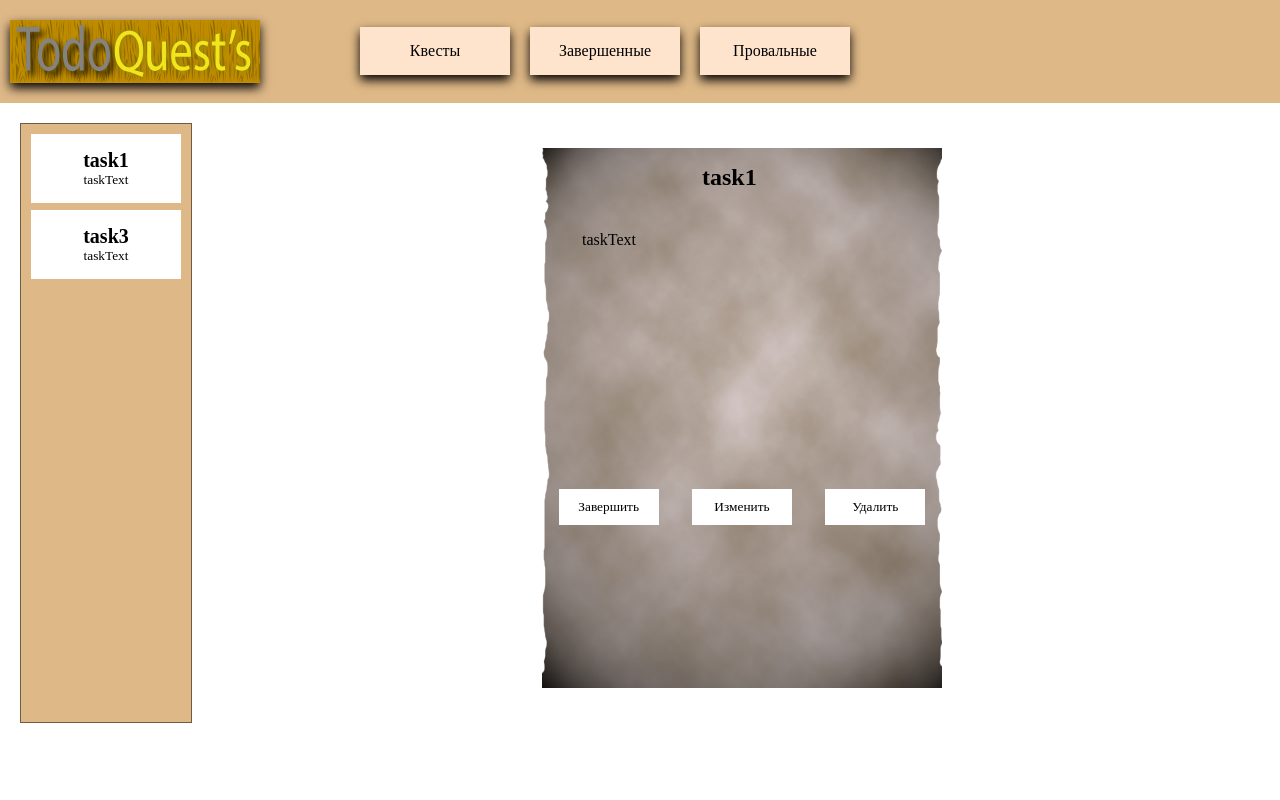
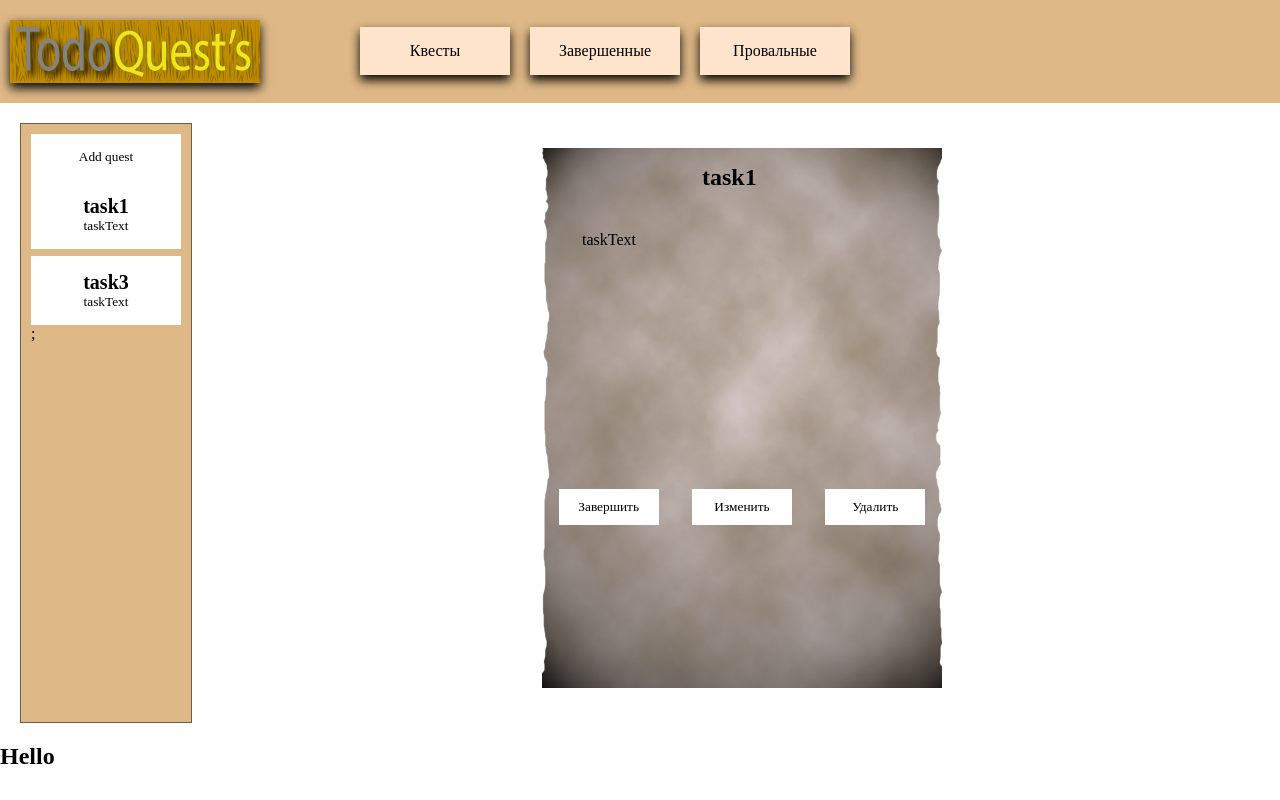
Before and after one commit to Skenzi/Todo, a React app: page / in a window 1280 px wide. Built offline with nearby package versions, Linux system fonts and the light colour scheme; the HTML template or start-up script is replaced by a standard one.

Commit message:
add modal

```diff
--- a/src/components/App.jsx
+++ b/src/components/App.jsx
@@ -4,6 +4,7 @@ import Header from './Header.jsx';
 import AllTasks from './pages/AllTasks.jsx';
 import SuccefullTasks from './pages/SucceffulTasks.jsx';
 import FailedTasks from './pages/FailedTasks.jsx';
+import ModalTaskForm from "./ModalFormTask.jsx";
 
 const App = () => {
     return <>
@@ -16,6 +17,7 @@ const App = () => {
                     <Route exact path="/failedTasks" element={<FailedTasks />} />
                 </Routes>
             </main>
+            <ModalTaskForm />
         </Router>
     </>
 };
--- a/src/components/ListTasks.jsx
+++ b/src/components/ListTasks.jsx
@@ -2,6 +2,7 @@ import React from "react";
 import { useDispatch, useSelector } from "react-redux";
 import { tasksActiveSelector, tasksSuccefullSelector, tasksFailedSelector } from "../store/selectors";
 import { setCurrentTaskId } from '../store/slices/tasksSlice.js';
+import { setStateModal } from "../store/slices/modalSlice";
 
 const tasksSelectors = {
     active: tasksActiveSelector,
@@ -12,19 +13,25 @@ const tasksSelectors = {
 const ListTasks = ({ currentTasksStatus }) => {
     const tasks = useSelector(tasksSelectors[currentTasksStatus]);
     const dispatch = useDispatch();
-    const changeCurrentId = (id) => () => {
+    const setCurrentId = (id) => () => {
         dispatch(setCurrentTaskId(id));
     }
-    return <ol className="tasks-list">
+    const setModal = () => {
+        dispatch(setStateModal(true));
+    };
+    return <div className="tasks">
+        {currentTasksStatus === 'active' ? <button type="button" className="button" onClick={setModal}>Add quest</button> : null}
+        <ol className="tasks-list">
     {tasks.map((task) => {
         return <li key={task.id}>
-            <button type="button" className="button" onClick={changeCurrentId(task.id)}>
+            <button type="button" className="button" onClick={setCurrentId(task.id)}>
                 <h2>{task.name}</h2>
                 <div>{task.description}</div>
             </button>
         </li>
     })}
 </ol>;
+    </div>
 };
 
 export default ListTasks;
--- /dev/null
+++ b/src/components/ModalFormTask.jsx
@@ -0,0 +1,10 @@
+import React from 'react';
+
+const ModalTaskForm = () => {
+    return <div>
+        <h2>Hello</h2>
+        <form></form>
+    </div>
+};
+
+export default ModalTaskForm;
--- a/src/store/index.js
+++ b/src/store/index.js
@@ -1,8 +1,12 @@
 import { configureStore } from '@reduxjs/toolkit';
 import tasksReducer from './slices/tasksSlice.js';
+import modalReducer from './slices/modalSlice.js';
 
 const store = configureStore({
-    reducer: tasksReducer,
+    reducer: {
+        tasksInfo: tasksReducer,
+        modalInfo: modalReducer,
+    },
 });
 
 export default store;
--- a/src/store/selectors/index.js
+++ b/src/store/selectors/index.js
@@ -1,7 +1,7 @@
 import { createSelector } from '@reduxjs/toolkit';
 
-const tasksSelector = (state) => state.tasks;
-const currentTaskIdSelector = (state) => state.currentTaskId;
+const tasksSelector = (state) => state.tasksInfo.tasks;
+const currentTaskIdSelector = (state) => state.tasksInfo.currentTaskId;
 
 export const tasksActiveSelector = createSelector(
     tasksSelector,
--- /dev/null
+++ b/src/store/slices/modalSlice.js
@@ -0,0 +1,18 @@
+import { createSlice } from "@reduxjs/toolkit";
+
+const modalSlice = createSlice({
+    name: 'modalInfo',
+    initialState: {
+        show: false,
+    },
+    reducers: {
+        setStateModal: (state, { payload }) => {
+            console.log(payload)
+            state.show = payload;
+        }
+    }
+});
+
+export const { setStateModal } = modalSlice.actions;
+
+export default modalSlice.reducer;
--- a/src/styles/_tasks.scss
+++ b/src/styles/_tasks.scss
@@ -29,7 +29,7 @@
         margin-left: 10%;
     }
 }
-.tasks-list {
+.tasks {
     padding: 10px;
     border: 1px solid rgb(112, 92, 66);
     background-color: burlywood;
```
